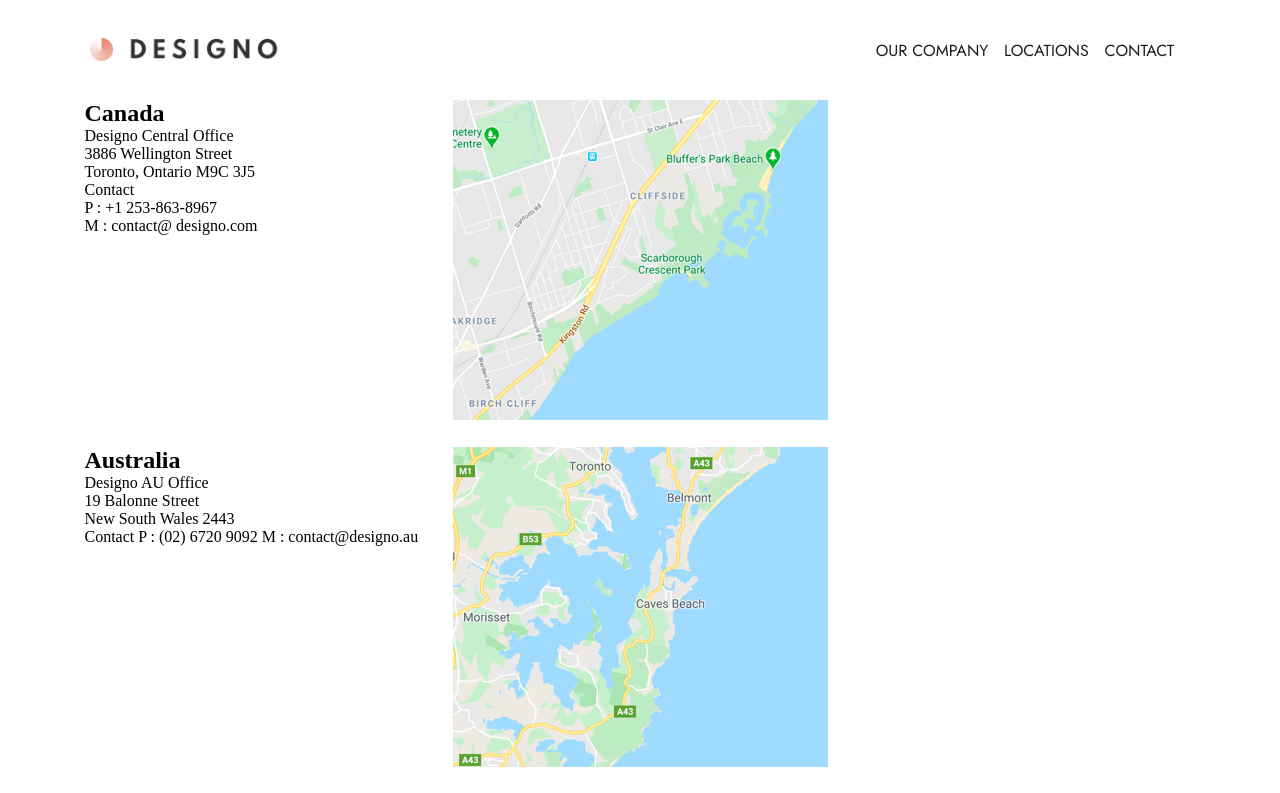
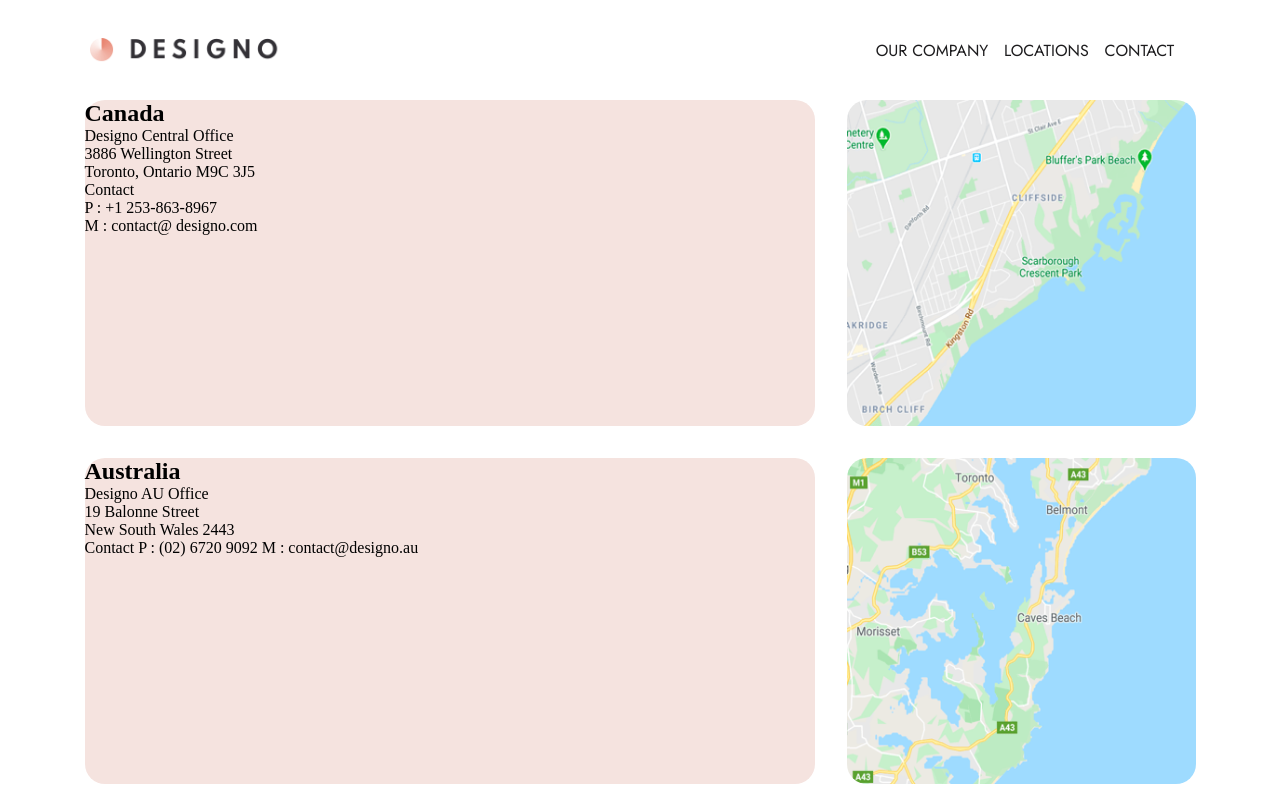
Before and after one commit to LeoLoureiro-code/Designo, an Angular app: page /locations in a window 1280 px wide. Shown: the top 793 px of the page. Built offline with nearby package versions, Linux system fonts and the light colour scheme.

Commit message:
add grid to locations section

```diff
--- a/src/components/locations/locations.component.scss
+++ b/src/components/locations/locations.component.scss
@@ -5,12 +5,34 @@
     display: grid;
     grid-template-columns: repeat(1, 1fr);
     grid-template-rows: repeat(3, 1fr);
+    gap: 2rem;
     width: 1111px;
     height: 1042px;
+
 }
 
 .location-div{
     display: grid;
     grid-template-columns: repeat(3, 1fr);
     grid-template-rows: repeat(1, 1fr);
+    gap: 2rem;
+
 }
+
+.location-info{
+    grid-column: 1/ 3;
+    background-color: $light-grey;
+    border-radius: 20px;
+
+}
+
+.location-map{
+    grid-column-start: 3;
+    border-radius: 20px;
+
+    img{
+        border-radius: 20px;
+        height: 100%;
+        width: 100%;
+    }
+}
```
